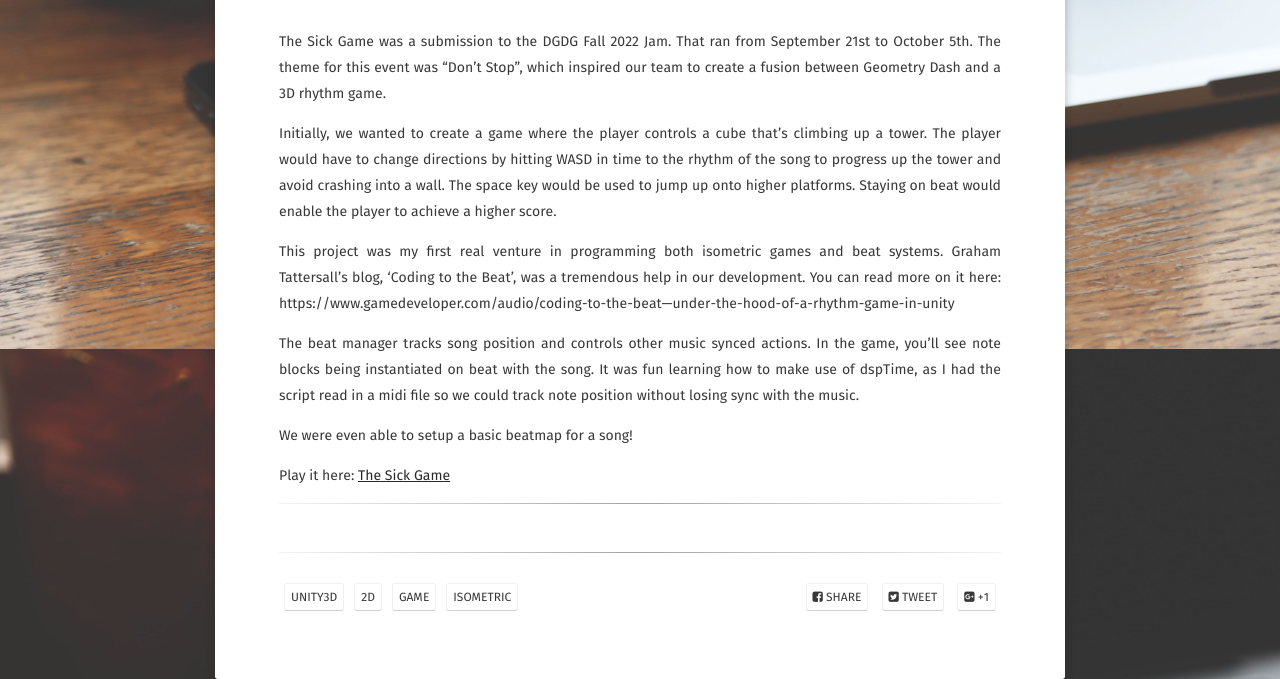
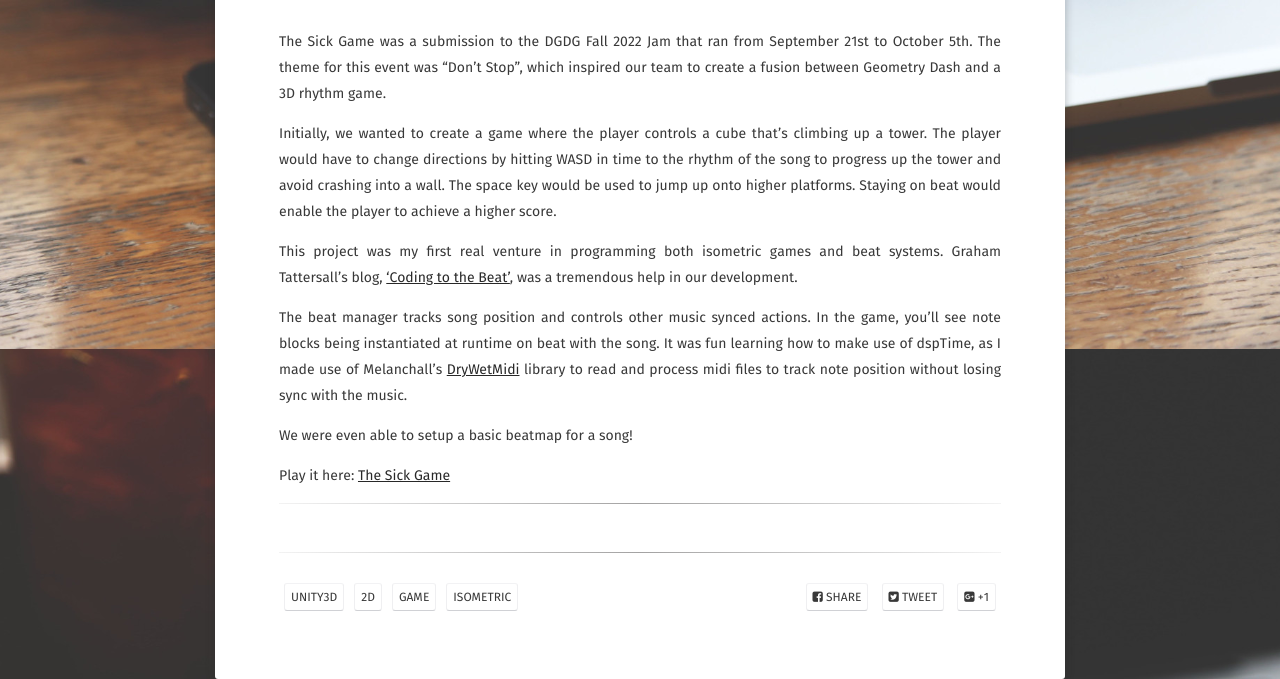
Before and after one commit to kenthedev/kmwebpage, a Jekyll site: the page built from _posts/2022-10-07-the-sick-game.md, in a window 1280 px wide, cut to the strip 551-1230 px from the top of the page. Built offline with Jekyll 4.4.1, drawn with Linux system fonts in a browser that asks for light colours; some web fonts are replaced.

Commit message:
Update 2022-10-07-the-sick-game.md

```diff
--- a/_posts/2022-10-07-the-sick-game.md
+++ b/_posts/2022-10-07-the-sick-game.md
@@ -15,13 +15,13 @@ published: true
 
 <figure><iframe src="https://itch.io/embed/1734756" width="552" height="167" frameborder="0"><a href="https://ollie1616.itch.io/the-sick-game">The Sick Game by Ollie1616</a></iframe></figure>
 
-The Sick Game was a submission to the DGDG Fall 2022 Jam. That ran from September 21st to October 5th. The theme for this event was "Don't Stop", which inspired our team to create a fusion between Geometry Dash and a 3D rhythm game.
+The Sick Game was a submission to the DGDG Fall 2022 Jam that ran from September 21st to October 5th. The theme for this event was "Don't Stop", which inspired our team to create a fusion between Geometry Dash and a 3D rhythm game.
 
 Initially, we wanted to create a game where the player controls a cube that's climbing up a tower. The player would have to change directions by hitting WASD in time to the rhythm of the song to progress up the tower and avoid crashing into a wall. The space key would be used to jump up onto higher platforms. Staying on beat would enable the player to achieve a higher score.
 
-This project was my first real venture in programming both isometric games and beat systems. Graham Tattersall's blog, 'Coding to the Beat', was a tremendous help in our development. You can read more on it here: https://www.gamedeveloper.com/audio/coding-to-the-beat---under-the-hood-of-a-rhythm-game-in-unity
+This project was my first real venture in programming both isometric games and beat systems. Graham Tattersall's blog, ['Coding to the Beat'](https://www.gamedeveloper.com/audio/coding-to-the-beat---under-the-hood-of-a-rhythm-game-in-unity), was a tremendous help in our development.
 
-The beat manager tracks song position and controls other music synced actions. In the game, you'll see note blocks being instantiated on beat with the song. It was fun learning how to make use of dspTime, as I had the script read in a midi file so we could track note position without losing sync with the music.
+The beat manager tracks song position and controls other music synced actions. In the game, you'll see note blocks being instantiated at runtime on beat with the song. It was fun learning how to make use of dspTime, as I made use of Melanchall's [DryWetMidi](https://github.com/melanchall/drywetmidi) library to read and process midi files to track note position without losing sync with the music.
 
 We were even able to setup a basic beatmap for a song!
 
```
